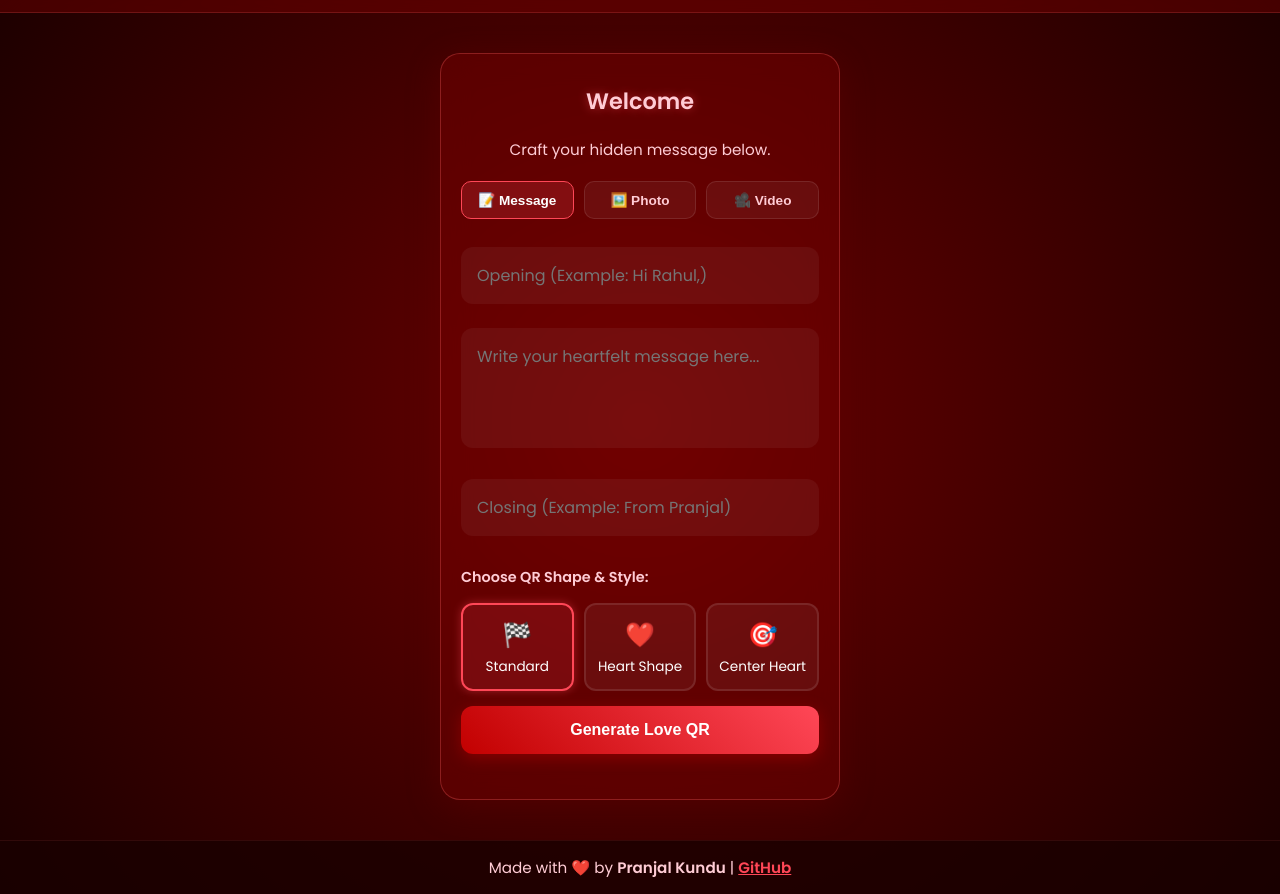
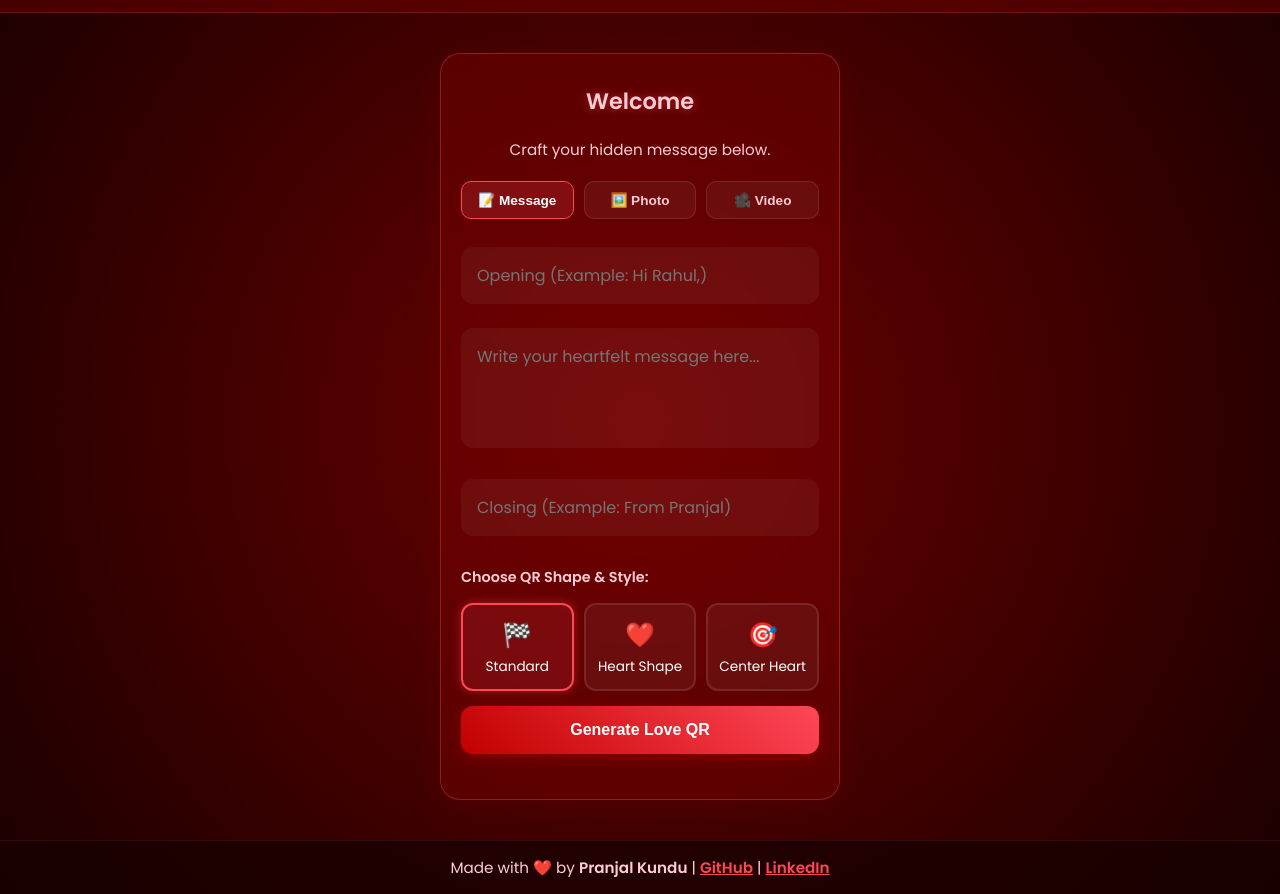
Before and after one commit to 10pranjal2005/QR_Generator, a plain HTML site: page dashboard.html in a window 1280 px wide. Shown: the part 53-947 px from the top of the page. Drawn offline with Linux system fonts and the light colour scheme; no server answers.

Commit message:
LinkedIn Added

```diff
--- a/dashboard.html
+++ b/dashboard.html
@@ -147,7 +147,7 @@
     </div>
 
     <footer class="main-footer">
-        <p>Made with ❤️ by <strong>Pranjal Kundu</strong> | <a href="https://github.com/10pranjal2005" target="_blank">GitHub</a></p>
+        <p>Made with ❤️ by <strong>Pranjal Kundu</strong> | <a href="https://github.com/10pranjal2005" target="_blank">GitHub</a> | <a href="https://www.linkedin.com/in/pranjal-kundu-3a557b303/" target="_blank">LinkedIn</a></p>
     </footer>
 
     <script src="https://cdnjs.cloudflare.com/ajax/libs/qrcodejs/1.0.0/qrcode.min.js"></script>
```
Also changed, not shown: index.html (+1 -1 lines), message.html (+1 -1 lines), signup.html (+1 -1 lines).
